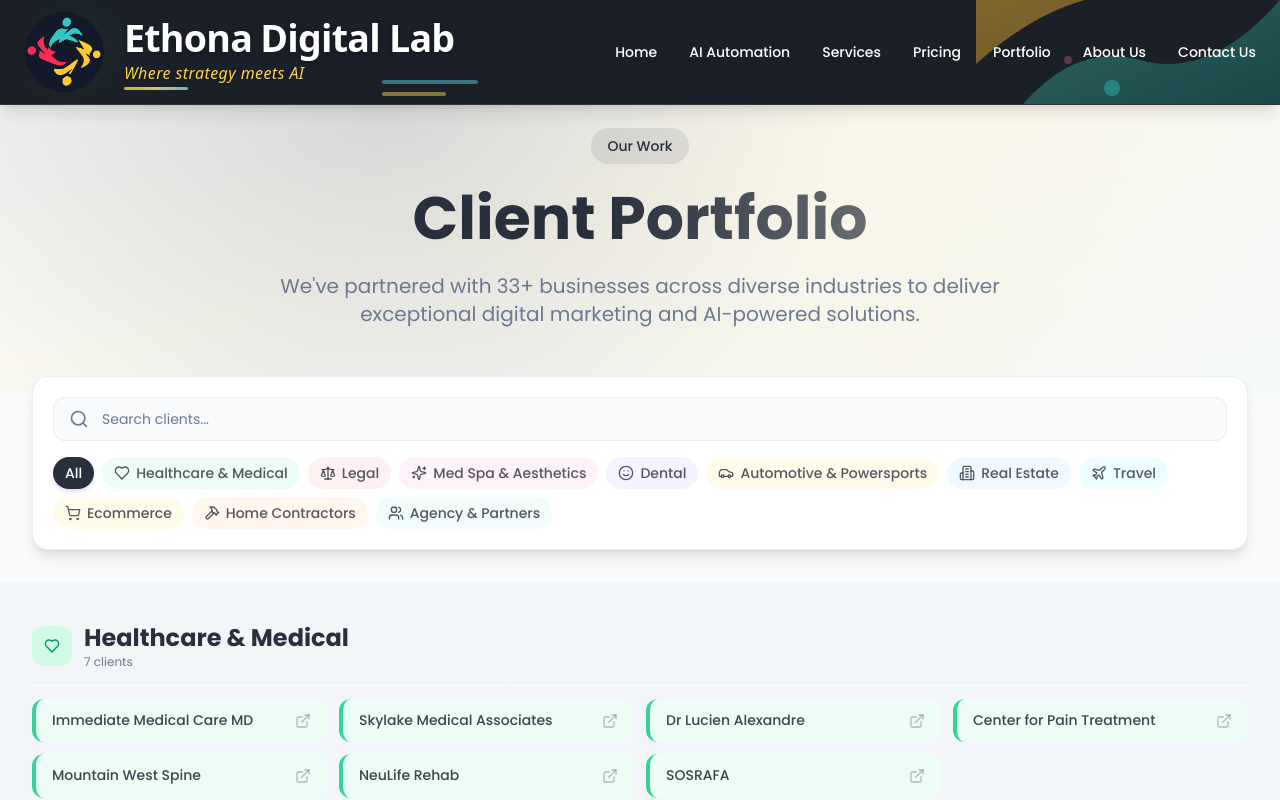
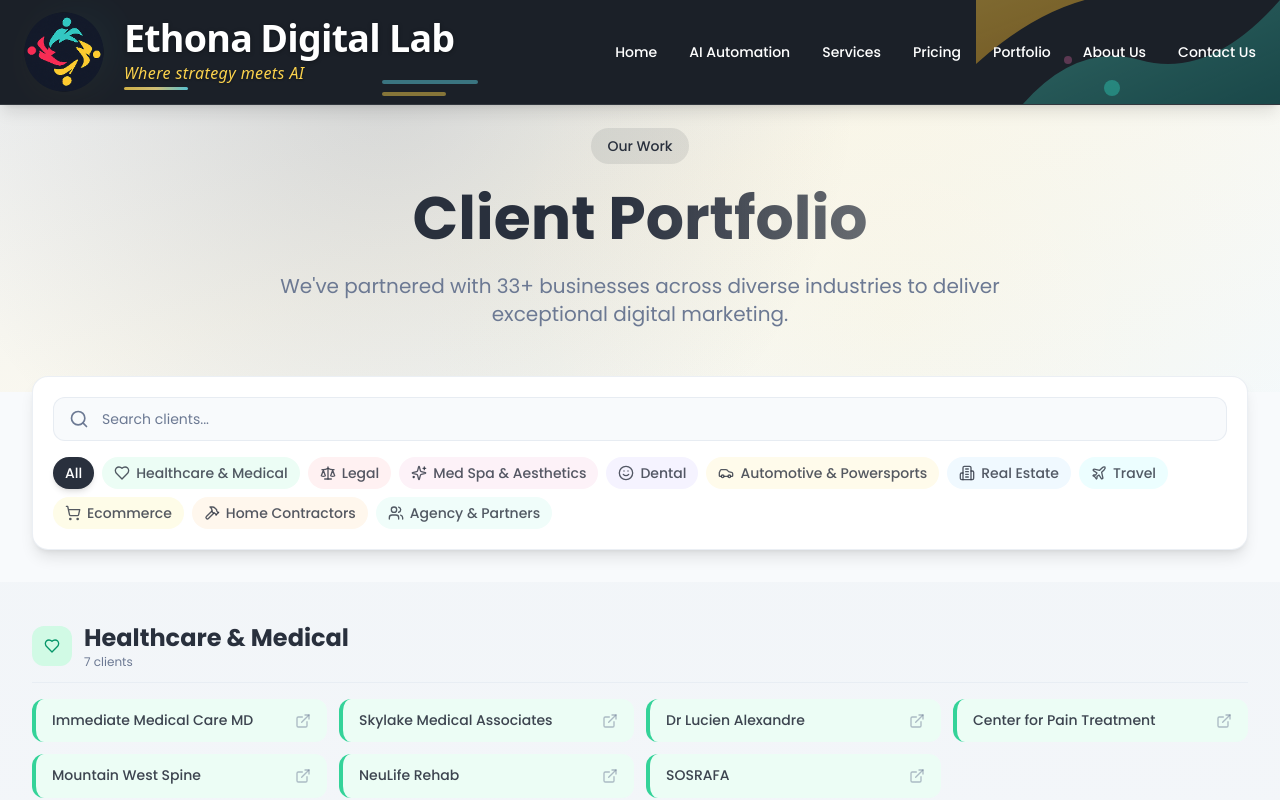
Before and after one commit to dpalsingh1976/ethona-ai-vision, a React (Vite) app: page /portfolio in a window 1280 px wide. Shown: the top 800 px of the page. Built offline with nearby package versions, Linux system fonts and the light colour scheme.

Commit message:
Code edited in Lovable Code Editor
Edited UI in Lovable

```diff
--- a/src/pages/Portfolio.tsx
+++ b/src/pages/Portfolio.tsx
@@ -188,7 +188,7 @@ const Portfolio = () => {
           </h1>
           <p className="text-lg md:text-xl text-muted-foreground max-w-3xl mx-auto mb-4">
             We've partnered with {totalClients}+ businesses across diverse industries to deliver exceptional digital
-            marketing and AI-powered solutions.
+            marketing.
           </p>
         </div>
       </section>
```
